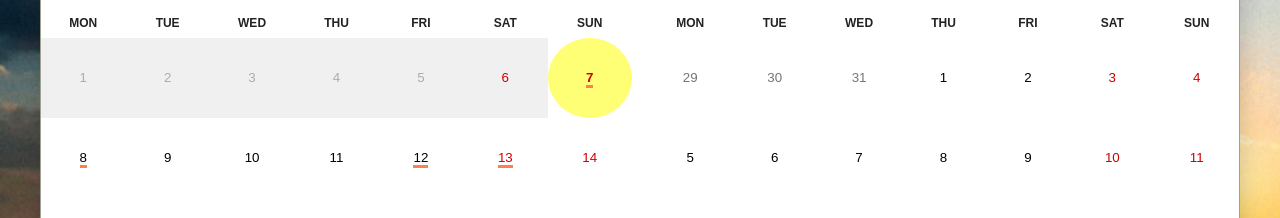
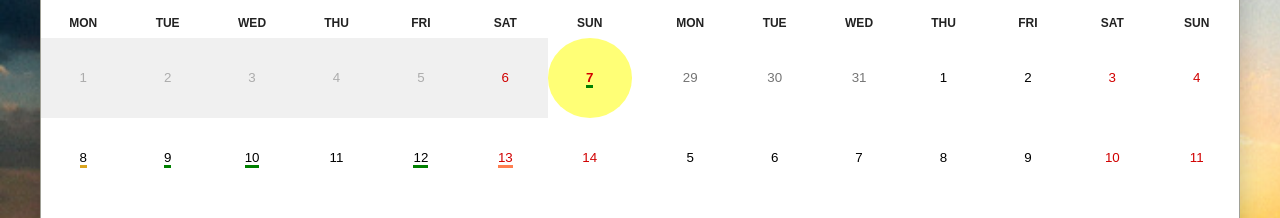
Before and after one commit to spgarn/strandridaren, a React (Create React App) app: page / in a window 1280 px wide. Shown: the part 351-569 px from the top of the page. Built offline with nearby package versions, Linux system fonts and the light colour scheme.

Commit message:
more times and dynamic colors. adde border times

```diff
--- a/src/App.js
+++ b/src/App.js
@@ -43,7 +43,7 @@ function App() {
         setTotalTime(4)
     }, [currentDate])
 
-    const testData = [{ start: dayjs().format(), end: dayjs().add(4, 'hours').format() }, { start: dayjs().add(5, 'day').format(), end: dayjs().add(5, 'day').add(24, 'hours').format() }]
+    const testData = [{ start: dayjs().add(2, 'day').format(), end: dayjs().add(2, 'day').add(4, 'hours').format() }, { start: dayjs().format(), end: dayjs().add(4, 'hours').format() }, { start: dayjs().add(5, 'hours').format(), end: dayjs().add(9, 'hours').format() }, { start: dayjs().add(5, 'day').format(), end: dayjs().add(5, 'day').add(4, 'hours').format() }, { start: dayjs().add(5, 'day').add(5, 'hours').format(), end: dayjs().add(5, 'day').add(9, 'hours').format() }, { start: dayjs().add(5, 'day').add(10, 'hours').format(), end: dayjs().add(5, 'day').add(14, 'hours').format() }]
 
     const onClickDay = (event, value) => {
         setCurrentDate(event)
@@ -93,7 +93,9 @@ function App() {
             <Calendar minDate={now.toDate()} maxDate={now.add(3, 'month').toDate()} onClickDay={(value, event) => onClickDay(value, event)} showDoubleView
                 tileClassName={({ date }) => {
                     const matchedDates = testData.filter(data => dayjs(data.start).format('YYYY/MM/DD') === dayjs(date).format('YYYY/MM/DD') || dayjs(data.end).format('YYYY/MM/DD') === dayjs(date).format('YYYY/MM/DD'))
-                    if (dayjs(date).format('YYYY/MM/DD') === dayjs(matchedDates[0]?.start).format('YYYY/MM/DD') || dayjs(date).format('YYYY/MM/DD') === dayjs(matchedDates[0]?.end).format('YYYY/MM/DD')) return 'blocked-tile'
+                    if (matchedDates.length === 1) return 'blocked-tile1'
+                    if (matchedDates.length === 2) return 'blocked-tile2'
+                    if (matchedDates.length >= 3) return 'blocked-tile3'
                 }}
             ></Calendar>
             <div ref={ref}>
@@ -111,7 +113,7 @@ function App() {
                             Pris: {price}
                         </span>
                     </div>
-                    {todaysBookings.map((data, index) => <React.Fragment key={index}>{dayjs(data.start).format('HH:MM')} - {dayjs(data.end).format('HH:MM')}</React.Fragment >)}
+                    {todaysBookings.map((data, index) => <div style={{ display: 'flex', flexDirection: 'row', border: '1px solid gray', padding: '4px', borderRadius: '8px' }} key={index}>{dayjs(data.start).format('HH:MM')} - {dayjs(data.end).format('HH:MM')}</div >)}
                 </div>}
                 <button className='Button' style={{ marginTop: '32px' }} onClick={() => setIsOpen(true)}>Välj tid</button>
             </div>
--- a/src/Components/Calendar/Calendar.css
+++ b/src/Components/Calendar/Calendar.css
@@ -20,7 +20,13 @@
     min-width: 1200px;
    }
 
-.blocked-tile abbr {
+.blocked-tile1 abbr {
+border-bottom:green 3px solid !important;
+}
+.blocked-tile2 abbr {
+border-bottom:goldenrod 3px solid !important;
+}
+.blocked-tile3 abbr {
 border-bottom:coral 3px solid !important;
 }
 
```
